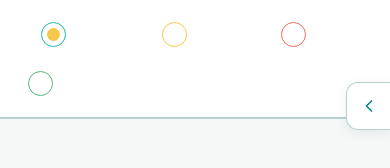
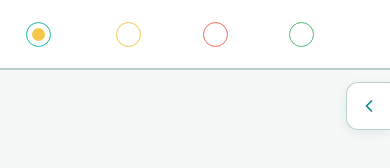
Before and after one commit to Jonyboylovespie/AspenReplacement, a plain HTML site: page static/index.html in a window 390 px wide. Drawn offline with Linux system fonts and the light colour scheme; no server answers.

Commit message:
Update styles.css

```diff
--- a/static/styles.css
+++ b/static/styles.css
@@ -1545,15 +1545,16 @@ body[data-mode='dark'] .course-card {
 
   .sidebar nav {
     display: grid;
-    grid-template-columns: repeat(3, minmax(0, 1fr));
-    gap: 5px;
-  }
-
-  .sidebar nav a {
+    grid-template-columns: repeat(4, minmax(0, 1fr));
+    gap: 2px;
+  }
+
+  .sidebar nav a, .sidebar nav a[aria-current='page'] {
     justify-content: center;
     min-height: 44px;
     padding: 6px 4px;
     font-size: 0.68rem;
+    background: transparent;
   }
 
   .nav-icon {
```
